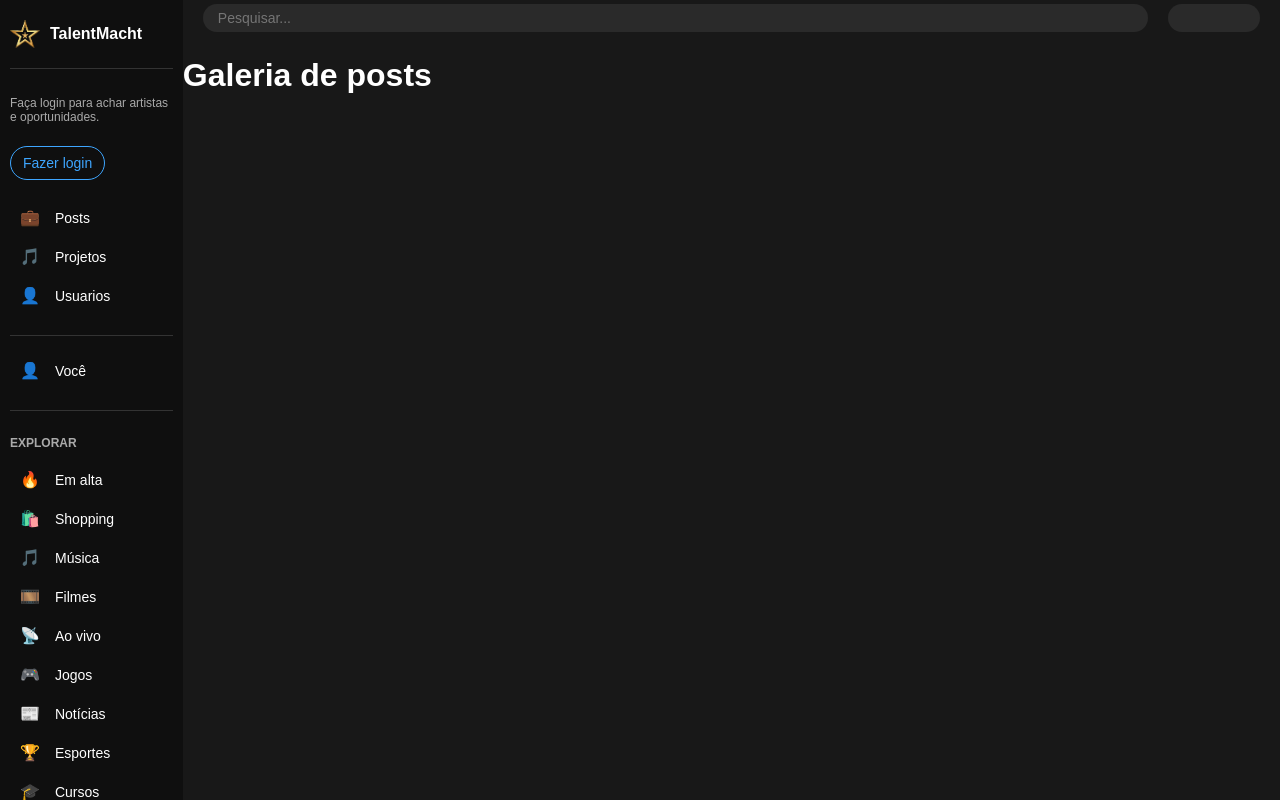
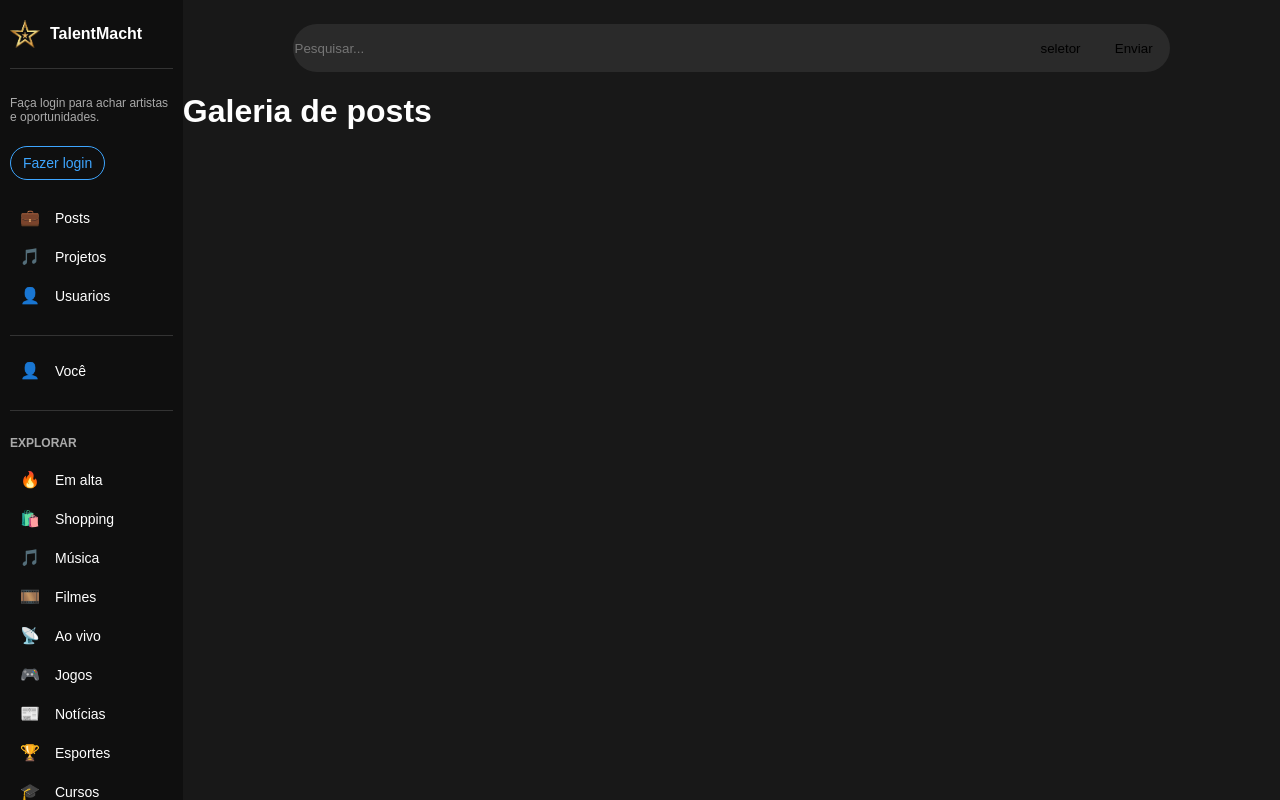
Before and after one commit to lucasgbom/talentmatch, a PHP site: page /home.php in a window 1280 px wide. Run offline with PHP 8.4, Linux system fonts and the light colour scheme; data that the repository does not hold is empty.

Commit message:
dei uma atualizada na barra de pesquisa

```diff
--- a/talentmatch/app/View/home.php
+++ b/talentmatch/app/View/home.php
@@ -70,19 +70,31 @@ $usuario = $_SESSION["usuario"] ?? "";
   </div>
 
 
+  <div class="main-content">
+    <div class="content posts shown">
+      <form action="" method="get" class="search-bar">
+          <input type="text" placeholder="Pesquisar..." class="type">
+          <input type="button" value="seletor" class="seletor">
+          <input type="submit" value="Enviar" name="enviar" class="search">
+
+          <div class="over">
+                    <label>Habilidade:
+                <select name="talento">
+                    <option value="">--Selecione--</option>
+                    <option value="violao">Violão</option>
+                    <option value="baixo">Baixo</option>
+                    <option value="piano">Piano</option>
+                </select>
+            </label>
+            <label>Distância:
+            <input type="range" min="0" max="1000" id="inputD" name="distancia" value="<?= htmlspecialchars($_GET['distancia'] ?? 500) ?>">
+            <span id="distancia"><?= htmlspecialchars($_GET['distancia'] ?? 500) ?></span> km
+        </label>
+
+          </div>
+        </form>
 
 
-
-  <div class="main-content">
-    <div class="content posts shown">
-      <div class="search-bar">
-        <input type="text" placeholder="Pesquisar...">
-        <div class="seletor">
-          <div class="seletor-content">
-            <form action="" class="seletor-form"><input type="text"><br><input type="text"></form>
-          </div>
-        </div>
-      </div>
       <h1>Galeria de posts</h1>
       <div class="grid-posts">
         <?php
@@ -111,7 +123,7 @@ $usuario = $_SESSION["usuario"] ?? "";
         <input type="text" placeholder="Pesquisar...">
       </div>
 
-      <h1>usuarioooooooooos</h1>
+      <h1>Usuarios</h1>
       <div class="grid-usuarios">
         tynytyjyjyujuykuk
       </div>
--- a/talentmatch/app/View/homeCss.php
+++ b/talentmatch/app/View/homeCss.php
@@ -141,77 +141,51 @@
 
 
       /* INPUT DE PESQUISA */
-      .search-bar {
-        height: 100%;
-        width: 100%;
-        display: flex;
-        align-items: center;
-        justify-content: center;
-        flex-direction: row;
-        padding: 0 20px 0 20px;
-        gap: 20px;
+      .search-bar{
+        height: 6vh;
+        width: 80%;
+        position: relative;
+        justify-self: center;
+        display: grid;
+        grid-template-columns: 10fr 1fr 1fr;
+        margin-top: 3vh;
       }
 
       .search-bar input {
-        flex-grow: 8;
-        height: 80%;
-        padding: 10px 15px;
-        border-radius: 30px;
+        width: 100%;
+        height: 100%;
         border: none;
         background-color: #2a2a2a;
-        color: #fff;
-        font-size: 14px;
-        outline: none;
+      }
+
+      .type{
+        z-index: 199;
+        color: white;
+        border-radius:  30px 0 0 30px;
       }
 
       .seletor {
-        flex-grow: 1;
-        height: 80%;
-        overflow-y: visible;
-        position: relative;
-        transition: flex-grow 0.3s ease;
+        z-index: 200;
       }
 
-      .seletor-content {
-        position: absolute;
-        height: 100%;
-        width: 100%;
-        display: flex;
-        flex-direction: column;
-        border-radius: 30px;
-        border: none;
-        background-color: #2a2a2a;
-        color: #fff;
-        transition: height 0.3s ease;
+      .search{
+z-index: 200;
+border-radius: 0 30px 30px 0;
       }
 
-      .seletor:hover {
-        flex-grow: 2;
+      .over{
+        display: none;
+        position: absolute;
+        width: 100%;
+        height: 200px;
+        top: 50%;
+        border-radius: 0 0 30px 30px;
+        background-color: #2a2a2a;
+        flex-direction: column;
+        padding-top: 50px;
       }
 
-      .seletor:hover .seletor-content {
-        height: 600%;
-      }
-
-      .seletor:hover .seletor-form {
-        opacity: 1;
-        display: flex;
-      }
-
-      .seletor-form {
-        opacity: 0;
-        transition: opacity 0.3s ease 0.3s;
-        display: none;
-        flex-direction: column;
-
-      }
-
-      .seletor-form input {
-        background-color: blue;
-      }
-
-      /* POSTERS */
-
+      .open{display: flex;}
 
       .poster-card {
         background-color: #242424;
--- a/talentmatch/app/View/homeJs.php
+++ b/talentmatch/app/View/homeJs.php
@@ -14,4 +14,13 @@ function switchContent(element) {
     selected.classList.add('shown');
   }
 }
+
+document.querySelectorAll(".seletor").forEach(seletor => {
+  seletor.addEventListener("click", event => {
+    document.querySelectorAll(".over").forEach(form => {
+      form.classList.toggle("open");
+    });
+  });
+});
+
 </script>
```
